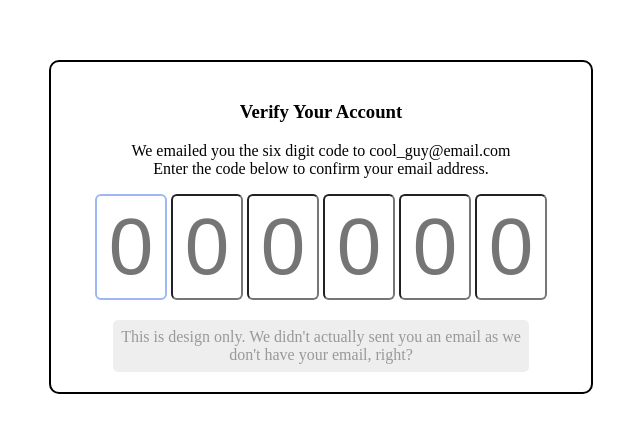
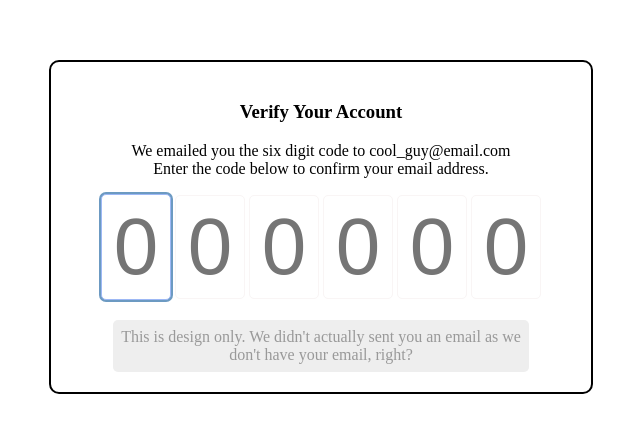
Before and after one commit to tanveerscode/Verify-Account-UI, a plain HTML site: page index.html in a window 1280 px wide. Shown: the part 173-606 px from the top of the page, without its empty margins (319-959 px from the left). Drawn offline with Linux system fonts and the light colour scheme.

Commit message:
Update style.css

```diff
--- a/style.css
+++ b/style.css
@@ -23,19 +23,26 @@ body {
 .otp-input {
   width: 64px;
   height: 100px;
-  border-radius: 6px;
+  border-radius: 5px;
   font-size: 80px;
   text-align: center;
+  border: 1px solid rgb(249, 245, 245);
 }
-
+.in{
+  position: relative;
+  display: flex;
+  justify-content: space-between;
+}
 .otp-input:focus {
   outline: none;
-  border: 2px solid #9db8f5;
+  border: 1px solid #9db8f5;
+  height: 102px;
+  box-shadow: 0 0 0 2px #6c9ac2;
 }
 
 .otp-input:not(:placeholder-shown) {
-  border: 2px solid #bcd6ed;
-  box-shadow: 0 2px 11px 0 grey;
+  border: 1px solid #6c9ac2;
+  box-shadow: 0 6px 5px 0 rgb(211, 202, 202);
 }
 
 .foot-note {
@@ -48,7 +55,6 @@ body {
   padding: 8px;
 }
 
-/* Remove incrementor in number input */
 input::-webkit-outer-spin-button,
 input::-webkit-inner-spin-button {
   -webkit-appearance: none;
```
